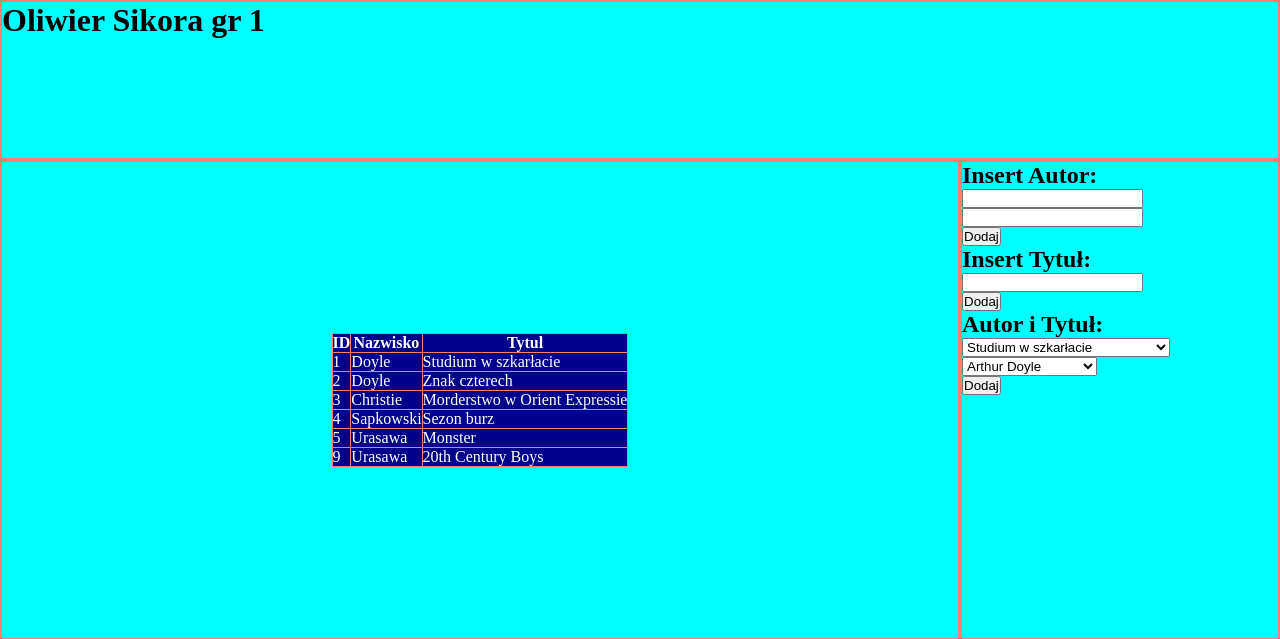
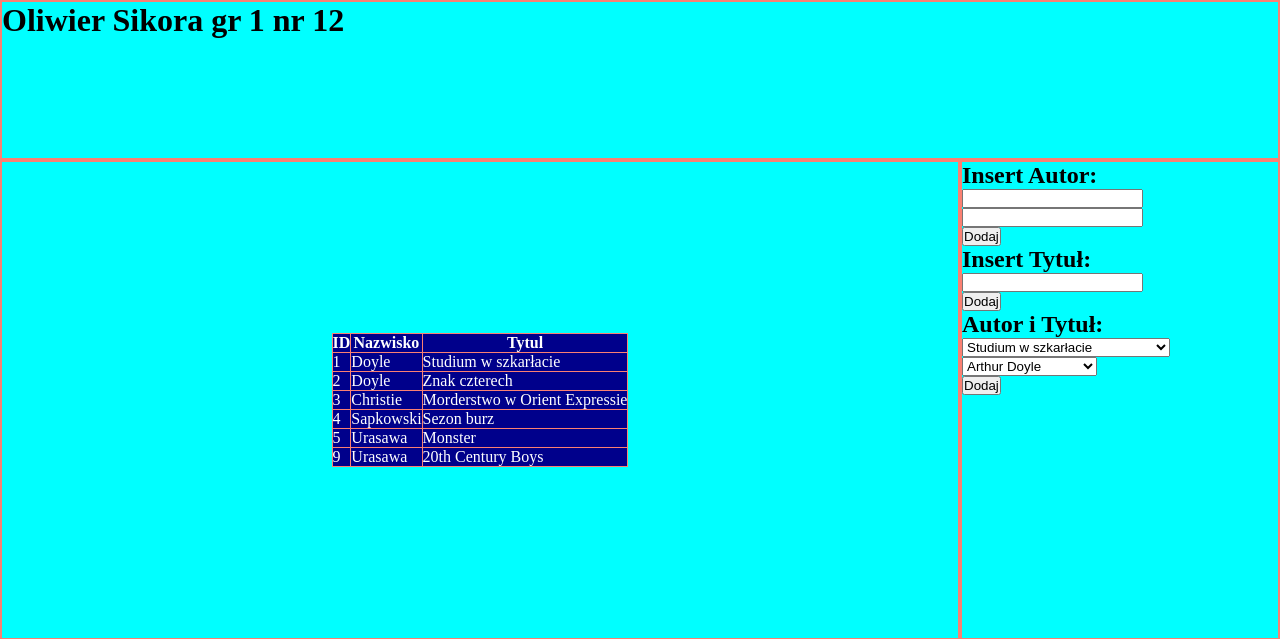
Before and after one commit to 3ti-2020/crud-wiele-do-wielu-oliwier-sikora, a PHP site: page / in a window 1280 px wide. Shown: the top 639 px of the page. Run offline with PHP 8.4, Linux system fonts and the light colour scheme; data comes from the database, SQL or seed files in the repository; data that the repository does not hold is empty.

Commit message:
Add files via upload

```diff
--- a/index.php
+++ b/index.php
@@ -9,7 +9,7 @@
 <body>
 
 
-    <header><h1>Oliwier Sikora gr 1</h1></header>
+    <header><h1>Oliwier Sikora gr 1 nr 12</h1></header>
     <main>
     <?php
         $servername = "sql7.freemysqlhosting.net";
```
